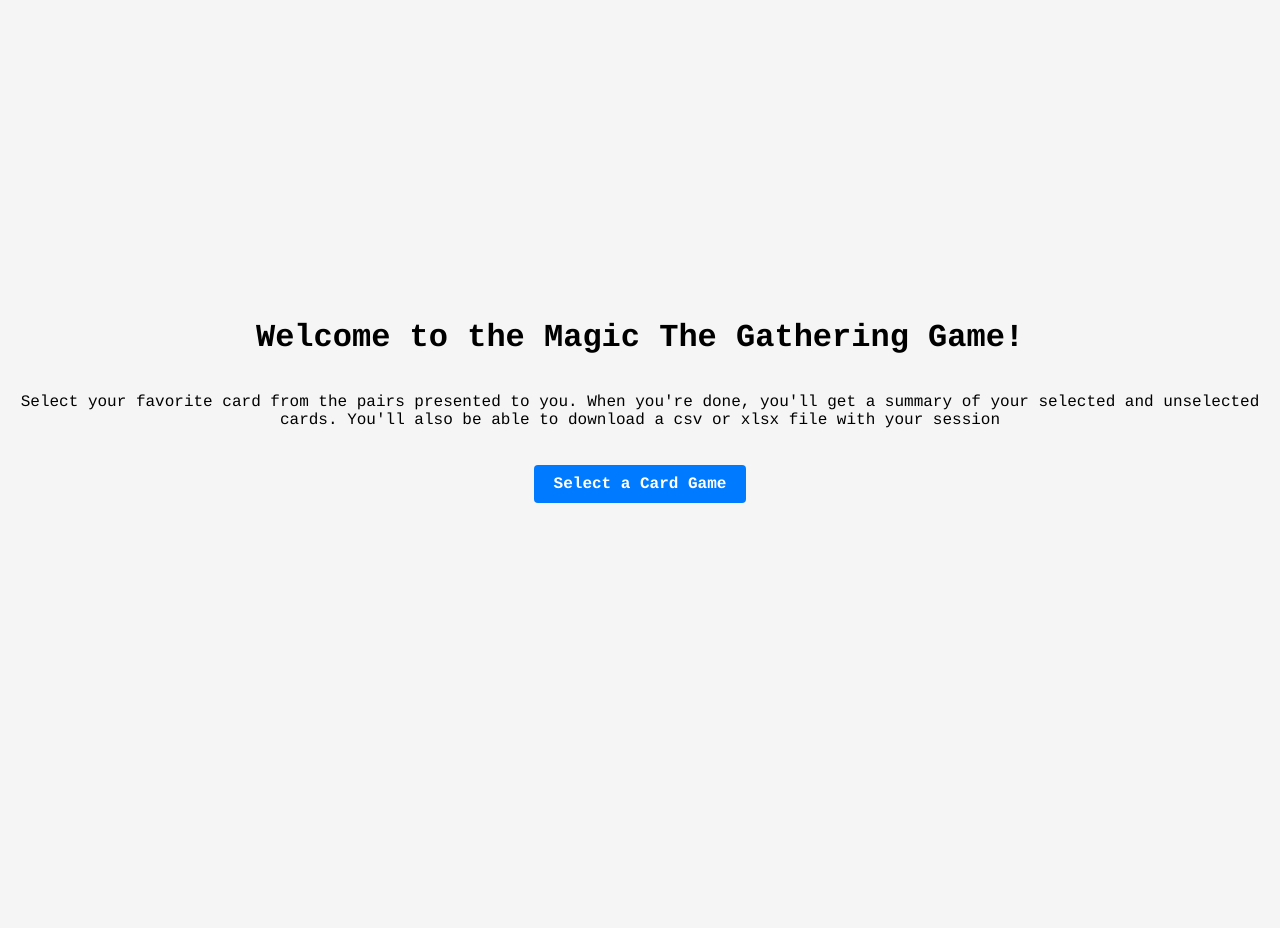
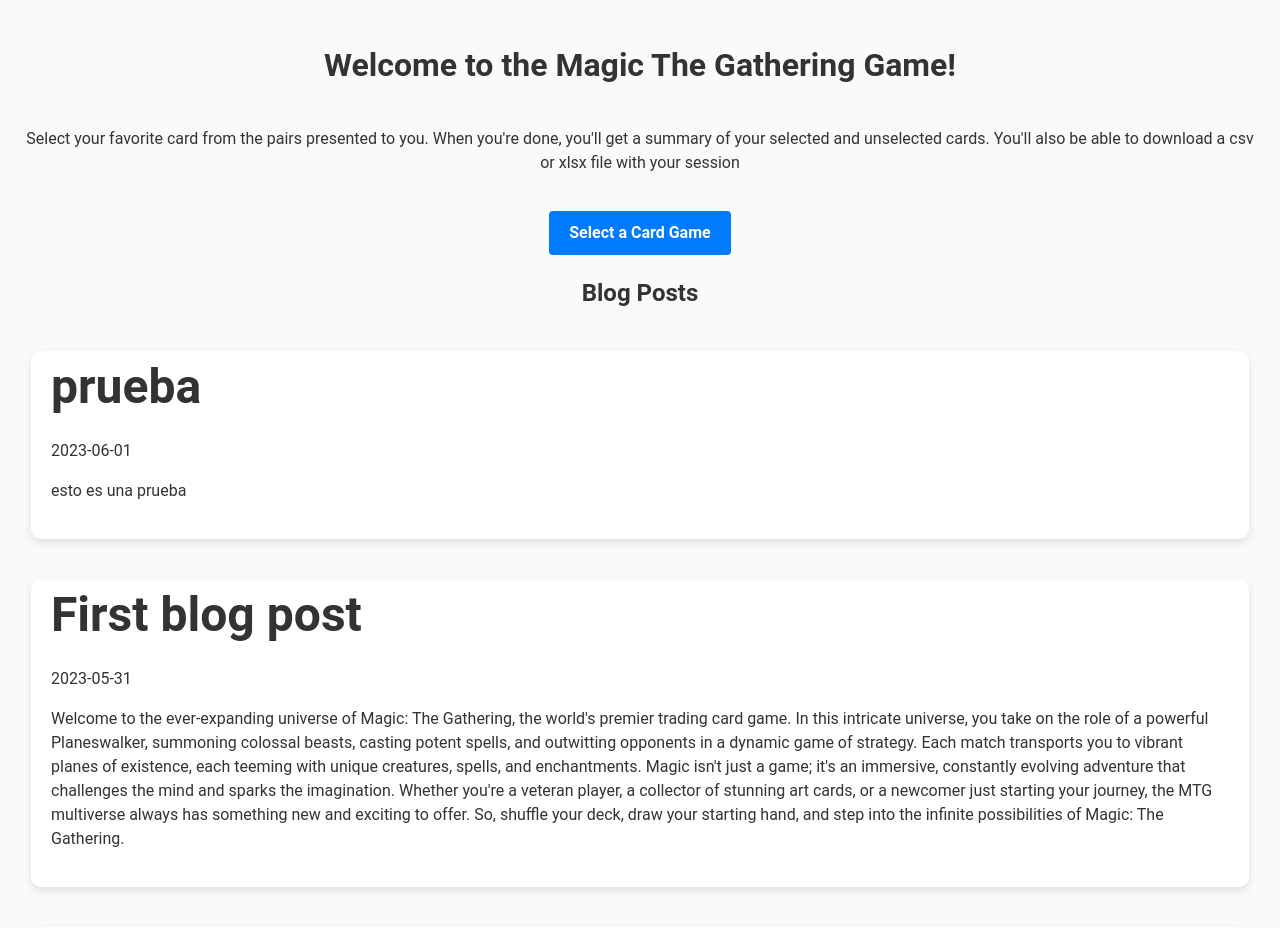
Before and after one commit to gabrielpierobon/brazorobot, a Flask app: page / in a window 1280 px wide. Shown: the top 928 px of the page. Before the commit the page ends 503 px from the top, so only its background shows below. Run offline with Flask 3, Linux system fonts and the light colour scheme.

Commit message:
added blog

```diff
--- a/app.py
+++ b/app.py
@@ -4,6 +4,7 @@ import csv
 import pandas as pd
 from flask import make_response
 from io import BytesIO
+import json
 
 app = Flask(__name__)
 app.secret_key = 'your_secret_key_here'
@@ -34,6 +35,12 @@ def get_card_images():
 
     return None
 
+
+@app.route('/', methods=['GET'])
+def home():
+    with open('blog_posts.json', 'r') as file:
+        blog_posts = json.load(file)
+    return render_template('home.html', blog_posts=blog_posts)
 
 
 @app.route('/game', methods=['GET', 'POST'])
@@ -66,12 +73,6 @@ def game():
                            card_images=session.get('card_images', []),
                            selected_images=session.get('selected_images', []),
                            unselected_images=session.get('unselected_images', []))
-
-
-
-@app.route('/', methods=['GET'])
-def home():
-    return render_template('home.html')
 
 
 @app.route('/summary')
--- /dev/null
+++ b/blog_posts.json
@@ -0,0 +1,17 @@
+[   {
+        "title": "prueba",
+        "date": "2023-06-01",
+        "text": "esto es una prueba"
+      },
+    {
+        "title": "First blog post",
+        "date": "2023-05-31",
+        "text": "Welcome to the ever-expanding universe of Magic: The Gathering, the world's premier trading card game. In this intricate universe, you take on the role of a powerful Planeswalker, summoning colossal beasts, casting potent spells, and outwitting opponents in a dynamic game of strategy. Each match transports you to vibrant planes of existence, each teeming with unique creatures, spells, and enchantments. Magic isn't just a game; it's an immersive, constantly evolving adventure that challenges the mind and sparks the imagination. Whether you're a veteran player, a collector of stunning art cards, or a newcomer just starting your journey, the MTG multiverse always has something new and exciting to offer. So, shuffle your deck, draw your starting hand, and step into the infinite possibilities of Magic: The Gathering."
+    },
+    {
+        "title": "Second blog post",
+        "date": "2023-06-01",
+        "video": "https://www.youtube.com/embed/DxFHOQKEUUM",
+        "text": "This is the text for the second blog post..."
+    }
+]
--- a/static/style.css
+++ b/static/style.css
@@ -5,8 +5,10 @@ body {
     min-height: 100vh;
     margin: 0;
     padding: 0;
-    background-color: #f5f5f5;  /* add a light background */
-    font-family: Courier;  /* specify a font */
+    line-height: 1.5;
+    color: #333;
+    background-color: #fafafa;  /* add a light background */
+      font-family: 'Roboto', sans-serif;  /* specify a font */
 }
 
 .container {
@@ -81,3 +83,47 @@ body {
     box-shadow: 0 0 10px rgba(0, 0, 0, 0.2);
     display: none;
 }
+
+.blog-post {
+    background-color: #fff;
+    padding: 20px;
+    padding-top: 0;  /* Remove padding at the top */
+    margin-bottom: 20px;
+    box-shadow: 0 4px 8px 0 rgba(0, 0, 0, 0.1);
+    border-radius: 10px;
+    width: 95%;  /* take up most of the width */
+    max-width: 1400px;  /* limit the maximum width */
+    margin: 20px auto;  /* center the blog post */
+}
+
+.blog-post .date {
+    font-size: 0.8em;
+    color: #888;
+    margin-bottom: 15px;
+}
+
+.blog-post p {
+    text-align: left;
+}
+
+.blog-post h3 {
+    font-size: 3em;  /* 3 times the base font size */
+    text-align: left;
+    margin-top: 0;  /* Remove margin at the top */
+    margin-bottom: 5px;
+}
+
+.video-container {
+    position: relative;
+    overflow: hidden;
+    width: 100%;
+    padding-top: 56.25%; /* 16:9 Aspect Ratio */
+}
+
+.video-container iframe {
+    position: absolute;
+    top: 0;
+    left: 0;
+    width: 100%;
+    height: 100%;
+}
--- a/templates/home.html
+++ b/templates/home.html
@@ -9,6 +9,28 @@
         <h1>Welcome to the Magic The Gathering Game!</h1>
         <p>Select your favorite card from the pairs presented to you. When you're done, you'll get a summary of your selected and unselected cards. You'll also be able to download a csv or xlsx file with your session</p>
         <a href="{{ url_for('game') }}" class="btn btn-primary">Select a Card Game</a>
+
+        <h2>Blog Posts</h2>
+        {% for post in blog_posts %}
+            <div class="blog-post">
+                <h3>{{ post.title }}</h3>
+                <p>{{ post.date }}</p>
+                <p>{{ post.text }}</p>
+                {% if post.video %}
+                    <div class="video-container">
+                        <iframe
+                            width="560"
+                            height="315"
+                            src="{{ post.video }}"
+                            frameborder="0"
+                            allow="accelerometer; autoplay; encrypted-media; gyroscope; picture-in-picture"
+                            allowfullscreen>
+                        </iframe>
+                    </div>
+                {% endif %}
+            </div>
+        {% endfor %}
+
     </div>
 </body>
 </html>
```
